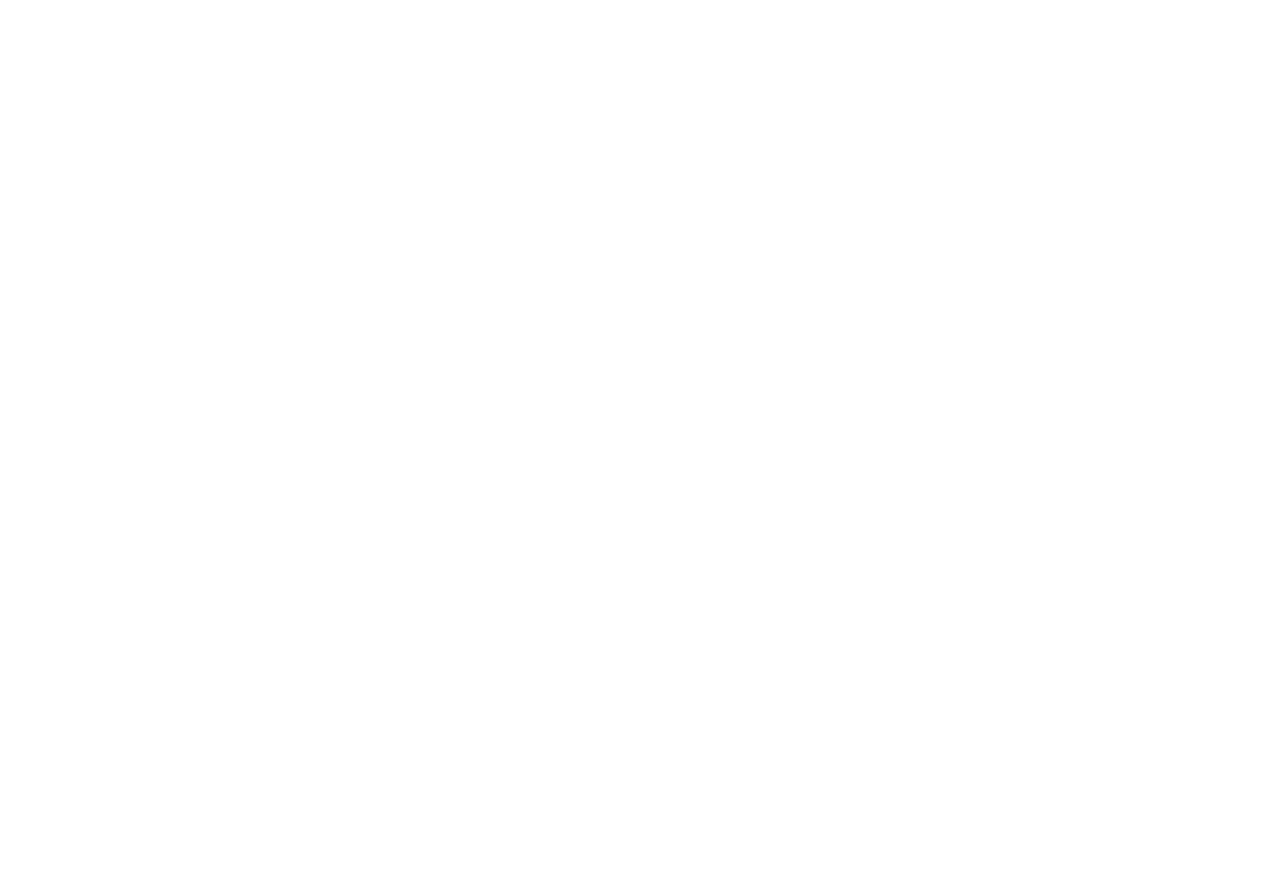
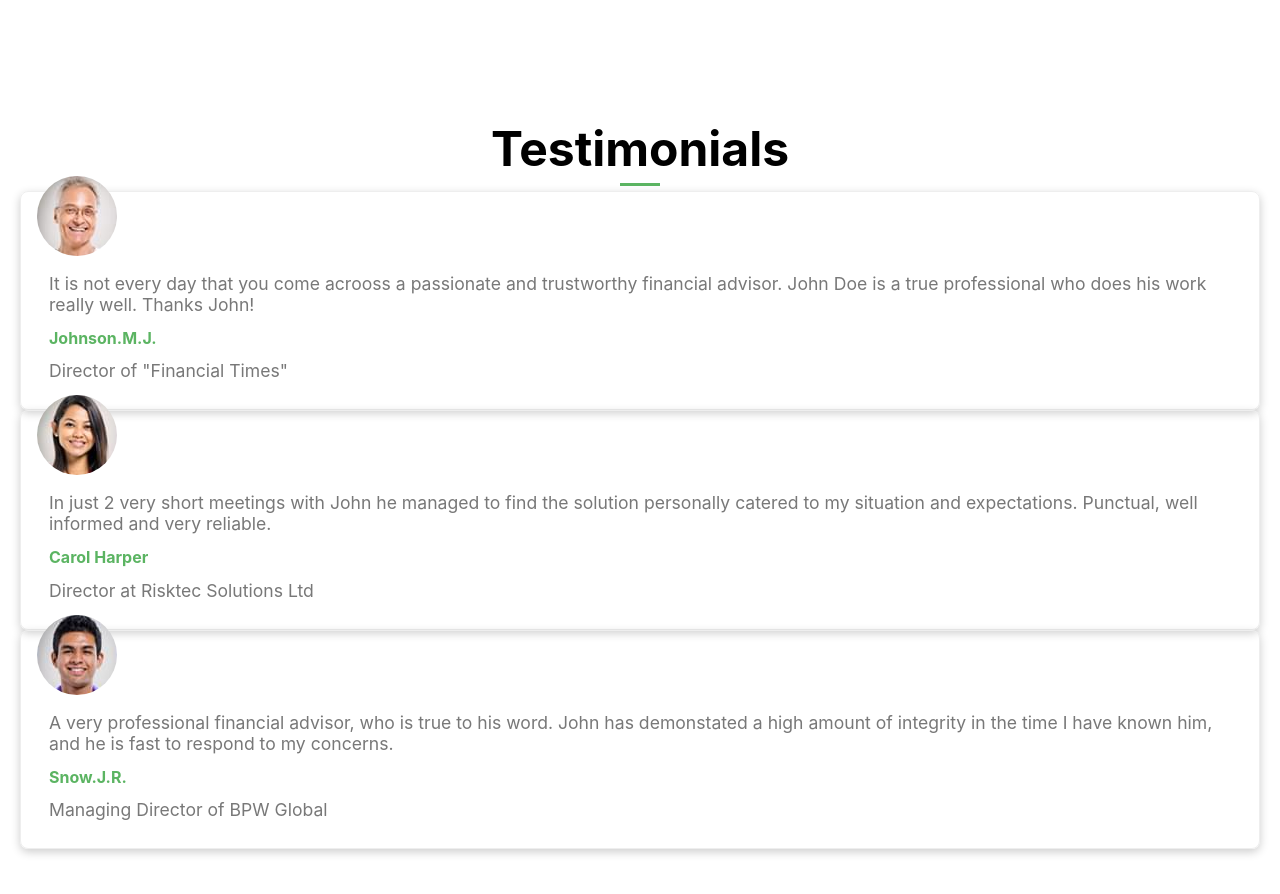
Before and after one commit to traviswilliams997/financial-advisory-react, a React (Create React App) app: page / in a window 1280 px wide. Shown: the part 1560-2454 px from the top of the page. Before the commit the page ends 1552 px from the top, so only its background shows below. Built offline with nearby package versions, Linux system fonts and the light colour scheme.

Commit message:
Create and style Testimonials  component

```diff
--- a/src/App.js
+++ b/src/App.js
@@ -2,6 +2,7 @@ import React from 'react'
 import Navbar from './components/Navbar';
 import Hero from './components/Hero'
 import About from './components/About'
+import Testimonials from './components/Testimonials'
 
 function App() {
   return (
@@ -9,6 +10,7 @@ function App() {
       <Navbar />
       <Hero />
       <About />
+      <Testimonials />
     </div>
   );
 }
--- /dev/null
+++ b/src/components/Testimonials.css
@@ -0,0 +1,64 @@
+ .testimonials {
+    width: 100%
+ }
+
+ .testimonials .container {
+    width: 1240px;
+    margin: 4rem auto;
+    padding: 4rem 0rem;
+ }
+
+.testimonials h2 {
+    font-size: 3rem;
+    text-align: center;
+
+}
+
+.testimonials.container.content {
+    display: grid;
+    grid-template-columns: repeat(3, 1fr);
+    grid-gap: 20px;
+    margin: 4rem 0;
+
+}
+
+.testimonials .card {
+    border: 1px solid #eee;
+    border-radius: 8px;
+    box-shadow: 0 3px 10px rgb(0,0,0,.2);
+    padding: 1rem;
+
+}
+
+.testimonials img {
+    border-radius: 50px;
+    margin-top: -2rem;
+}
+
+.testimonials .card p {
+    color: #787878;
+    font-size: 1.1rem;
+    margin: 12px;
+
+}
+
+.testimonials .card span {
+    color: var(--primary-color);
+    font-size:  1rem;
+    font-weight: 700;
+}
+
+@media screen and (max-width: 940px){
+    .testimonials .container {
+        width: 100%;
+    }
+
+    .testimonials .container .content {
+        grid-template-columns: 1fr;
+    }
+
+    .testimonials .card {
+        max-width: 100%;
+        margin: 1rem
+    }
+}
--- /dev/null
+++ b/src/components/Testimonials.js
@@ -0,0 +1,43 @@
+import React from 'react'
+import user1 from './images/user1.jpeg'
+import user2 from './images/user2.jpeg'
+import user3 from './images/user3.jpeg'
+import './Testimonials.css'
+
+const Testimonials = () => {
+  return (
+    <div className= 'testimonials'>
+        <div className='container'>
+            <h2>Testimonials</h2>
+            <span className='line'></span>
+            <div className='content'>
+                <div className='card'>
+                    <img src={user1} alt='user1' />
+                    <p>It is not every day that you come acrooss a passionate and trustworthy financial advisor.
+                        John Doe is a true professional who does his work really well. Thanks John!</p>
+                    <p><span >Johnson.M.J.</span></p>
+                    <p>Director of "Financial Times"</p>
+                </div>
+                <div className='card'>
+                    <img src={user2} alt='user2' />
+                    <p>In just 2 very short meetings with John he managed to find the solution personally catered
+                         to my situation and expectations. Punctual, well informed and very reliable. </p>
+                    <p><span >Carol Harper</span></p>
+                    <p>Director at Risktec Solutions Ltd</p>
+                </div>
+                <div className='card'>
+                    <img src={user3} alt='user3'/>
+                    <p>A very professional financial advisor, who is true to his word. John has demonstated a high
+                        amount of integrity in the time I have known him, and he is fast to respond to my concerns.
+                    </p>
+                    <p><span >Snow.J.R.</span></p>
+                    <p>Managing Director of BPW Global</p>
+                </div>
+            </div>
+        </div>
+
+    </div>
+  )
+}
+
+export default Testimonials
```
